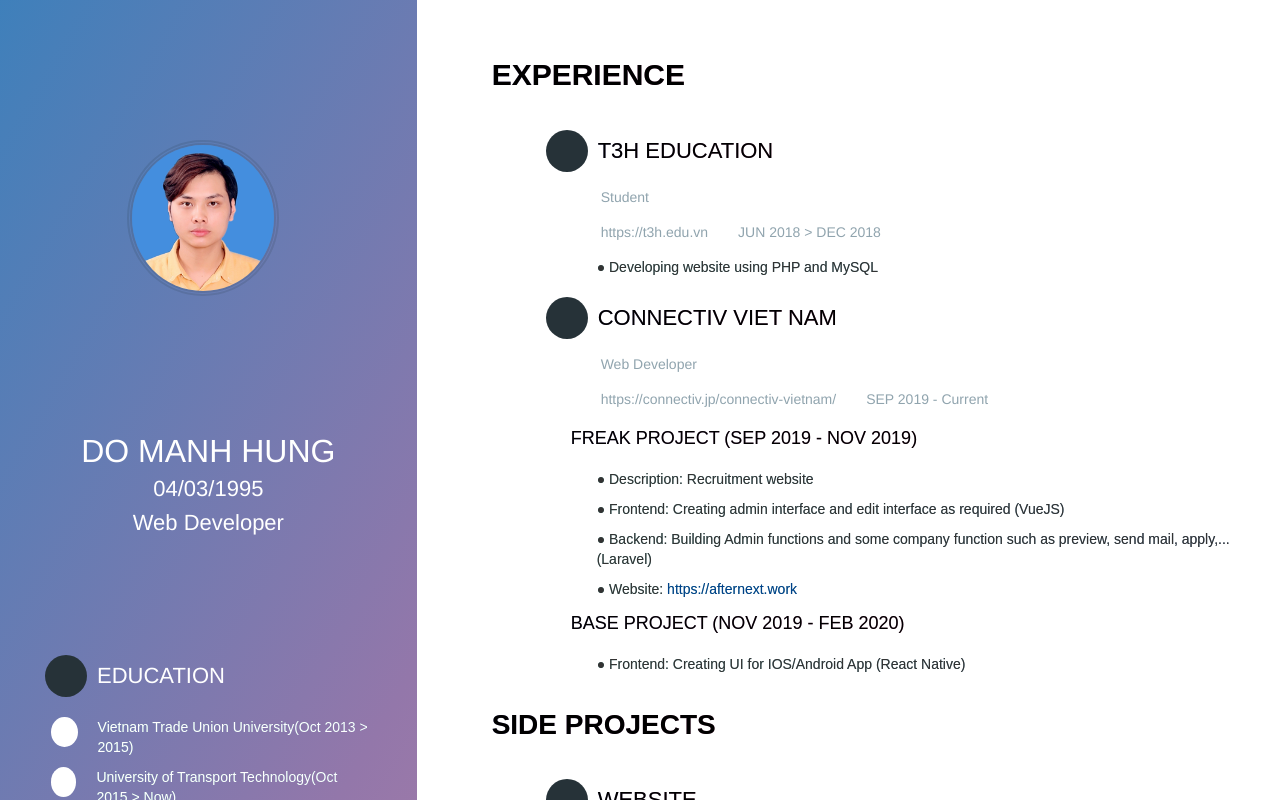
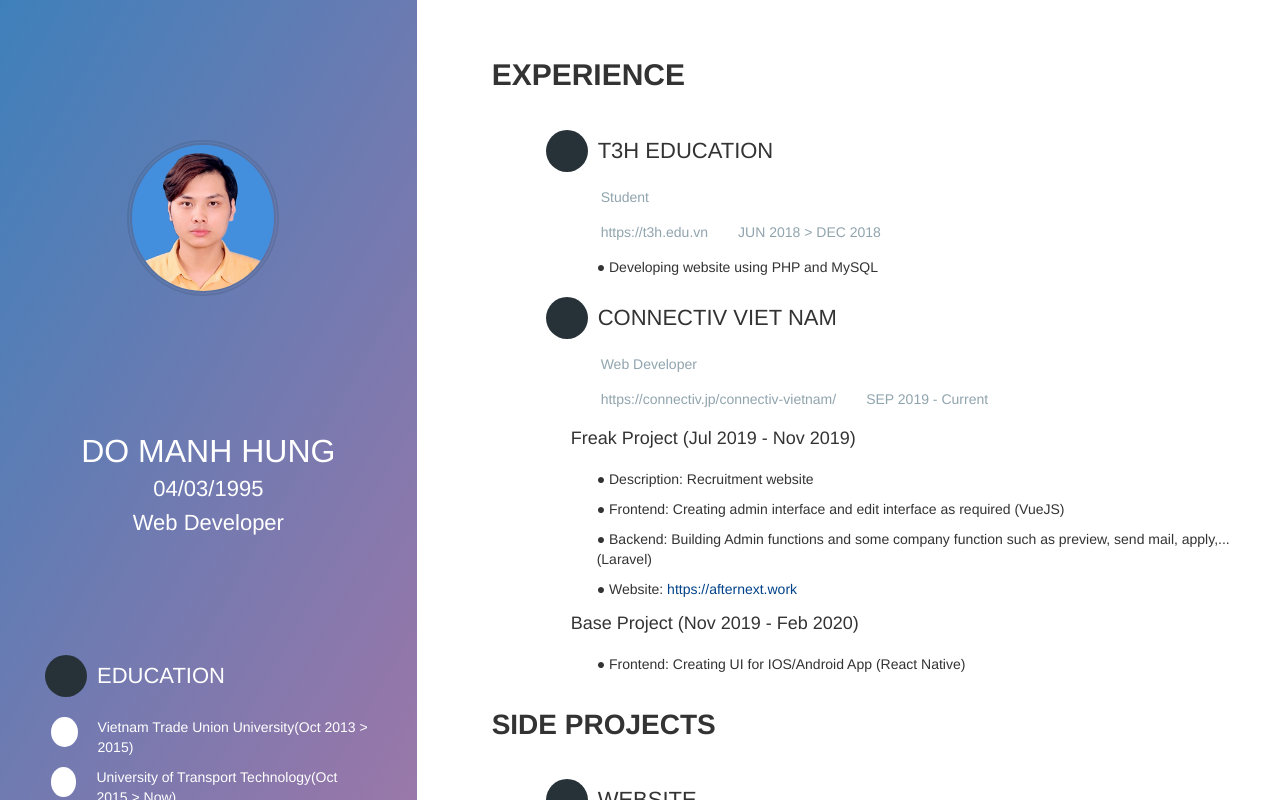
Before and after one commit to hungswifty/HungDoCV, a Vue app: page / in a window 1280 px wide. Shown: the top 800 px of the page. Built offline with nearby package versions, Linux system fonts and the light colour scheme; some icons are missing.

Commit message:
Update App.vue

```diff
--- a/src/App.vue
+++ b/src/App.vue
@@ -221,7 +221,7 @@
                 <h4>
                   <span class="gradient-text">
                     <i class="fas fa-star circle circle--small"></i>
-                    Freak Project (Sep 2019 -  Nov 2019)
+                    Freak Project (Jul 2019 -  Nov 2019)
                   </span>
                 </h4>
                 <ul class="title title-margin">
@@ -342,7 +342,7 @@ export default {
   },
   mounted: function() {
     this.myMove();
-    this.fadeInText();
+    // this.fadeInText();
   },
   methods: {
     myMove() {
@@ -520,58 +520,6 @@ export default {
     padding-right: 0px!important;
   }
 
-  /* Gradient text */
-  .gradient-text{
-    font-family:"Abril Fatface", sans-serif;
-    background: linear-gradient(to right, rgb(46, 119, 184), rgb(176, 137, 185), rgb(211, 135, 160));
-    background-size: 200% 200%;
-    animation: rainbow 0.8s ease-in-out infinite;
-    background-clip: text;
-    -webkit-background-clip:text;
-    color:rgba(0,0,0,1);
-    /* font-size:10rem; */
-    /* width:80vw; */
-    /* margin:30vh auto; */
-    /* display:block; */
-    text-align:center;
-    transition: color .2s ease-in-out;
-    text-transform:uppercase;
-    font-weight:100;
-  }
-  .gradient-text:hover{
-    color:rgba(0,0,0,0);
-  }
-  @keyframes rainbow {
-    0%{background-position:left}
-    50%{background-position:bottom}
-    100%{background-position:left}
-  }
-
-  li{
-    font-family:"Abril Fatface", sans-serif;
-    background: linear-gradient(to right, rgb(118, 194, 179), rgb(79, 74, 150));
-    background-size: 200% 200%;
-    animation: rainbow 1s ease-in-out infinite;
-    background-clip: text;
-    -webkit-background-clip:text;
-    /* color:rgba(0,0,0,1); */
-    /* font-size:10rem; */
-    /* width:80vw; */
-    /* margin:30vh auto; */
-    /* display:block; */
-    /* text-align:center; */
-    transition: color .2s ease-in-out;
-    /* text-transform:uppercase; */
-    /* font-weight:100; */
-  }
-  li:hover{
-    color:rgba(0,0,0,0);
-  }
-  @keyframes rainbow {
-    0%{background-position:left}
-    50%{background-position:right}
-    100%{background-position:left}
-  }
 
   /* Avatar */
   .avatar {
```
